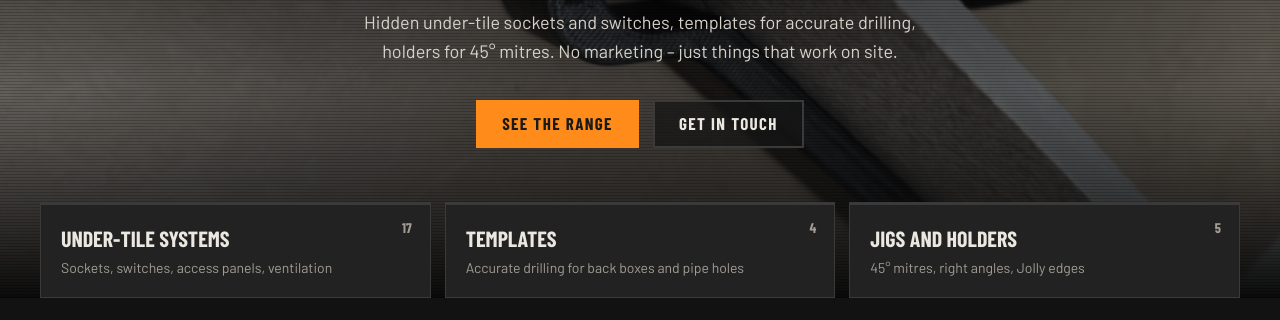
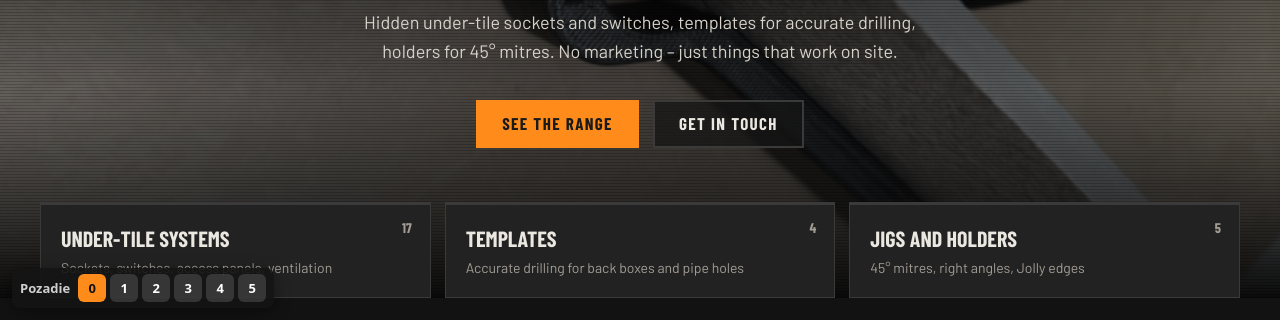
Before and after one commit to AdammBudai/MajsterLand, a plain HTML site: page index.html in a window 1280 px wide. Shown: the part 480-800 px from the top of the page. Drawn offline with nearby package versions, Linux system fonts and the light colour scheme; a web font is replaced by a local one.

Commit message:
Dočasný prepínač pozadia úvodu: pôvodné + 5 jednoduchých tmavých textúr
- img/pozadia/pozadie-1..5.jpg z Unsplash, orezané na 1920x1080
- js/pozadia.js pridá tlačidlá 0–5 vľavo dole, voľbu si pamätá, ide aj cez ?pozadie=N
- style.css sa nemení, skript len vymení obrázok vo vrstvách pozadia

Co-Authored-By: Claude Opus 5.5 <noreply@anthropic.com>

```diff
--- a/index.html
+++ b/index.html
@@ -17,7 +17,7 @@
   <link rel="preconnect" href="https://fonts.googleapis.com">
   <link rel="preconnect" href="https://fonts.gstatic.com" crossorigin>
   <link href="https://fonts.googleapis.com/css2?family=Barlow+Condensed:wght@500;600;700;800&family=Barlow:wght@400;500;600&display=swap" rel="stylesheet">
-  <link rel="stylesheet" href="css/style.css?v=c81fa28c">
+  <link rel="stylesheet" href="css/style.css?v=d111efe9">
 </head>
 <body>
 
@@ -160,6 +160,7 @@
 
 <script src="data/produkty.js?v=39919f74"></script>
 <script src="js/i18n.js?v=250822aa"></script>
+<script src="js/pozadia.js?v=0"></script>
 <script src="js/app.js?v=681aad5c"></script>
 </body>
 </html>
--- /dev/null
+++ b/js/pozadia.js
@@ -0,0 +1,67 @@
+// Dočasný prepínač pozadia úvodu (0 = pôvodné hero.jpg, 1–5 = img/pozadia/).
+// Slúži na porovnanie naživo. Po výbere stačí dať zvolený obrázok do
+// css/style.css a tento skript aj s jeho <script> značkou zmazať.
+(function () {
+  "use strict";
+  const hero = document.querySelector(".hero__bg");
+  if (!hero) return;
+  const moznosti = ["0", "1", "2", "3", "4", "5"];
+
+  let zvolene = "0";
+
+  // Vezme vrstvy pozadia zo style.css (prechody + hero.jpg) a vymení len obrázok,
+  // takže stmavenie aj mobilná verzia ostanú presne ako na ostrej stránke.
+  function vykresli() {
+    hero.style.backgroundImage = "";
+    if (zvolene === "0") return;
+    const novy = new URL(`img/pozadia/pozadie-${zvolene}.jpg`, location.href).href;
+    const povodne = getComputedStyle(hero).backgroundImage;
+    hero.style.backgroundImage = povodne.replace(/url\([^)]*hero\.jpg[^)]*\)/, `url("${novy}")`);
+  }
+
+  function nastav(c) {
+    zvolene = c;
+    vykresli();
+    box.querySelectorAll("button").forEach((b) => b.setAttribute("aria-pressed", b.textContent === c));
+    try { localStorage.setItem("ml-pozadie", c); } catch (e) {}
+  }
+  matchMedia("(max-width: 860px)").addEventListener("change", vykresli);
+
+  const box = document.createElement("div");
+  box.className = "ml-pozadia";
+  box.innerHTML = "<span>Pozadie</span>";
+  for (const c of moznosti) {
+    const b = document.createElement("button");
+    b.type = "button";
+    b.textContent = c;
+    b.addEventListener("click", () => nastav(c));
+    box.appendChild(b);
+  }
+
+  const css = document.createElement("style");
+  css.textContent = `
+    .ml-pozadia {
+      position: fixed; left: 12px; bottom: 12px; z-index: 1000;
+      display: flex; align-items: center; gap: 4px;
+      padding: 6px 8px; border-radius: 8px;
+      background: rgba(20,20,20,.9); color: #fff;
+      font: 600 13px/1 system-ui, sans-serif;
+      box-shadow: 0 4px 16px rgba(0,0,0,.4);
+    }
+    .ml-pozadia span { margin-right: 4px; opacity: .8; }
+    .ml-pozadia button {
+      width: 28px; height: 28px; border: 0; border-radius: 6px; cursor: pointer;
+      background: rgba(255,255,255,.14); color: #fff; font: inherit;
+    }
+    .ml-pozadia button:hover { background: rgba(255,255,255,.28); }
+    .ml-pozadia button[aria-pressed="true"] { background: #ff8c1a; color: #111; }
+  `;
+  document.head.appendChild(css);
+  document.body.appendChild(box);
+
+  let start = new URLSearchParams(location.search).get("pozadie");
+  if (!moznosti.includes(start)) {
+    try { start = localStorage.getItem("ml-pozadie"); } catch (e) { start = null; }
+  }
+  nastav(moznosti.includes(start) ? start : "0");
+})();
```
Also changed, not shown: img/pozadia/pozadie-1.jpg (added), img/pozadia/pozadie-2.jpg (added), img/pozadia/pozadie-3.jpg (added), img/pozadia/pozadie-4.jpg (added), img/pozadia/pozadie-5.jpg (added).
